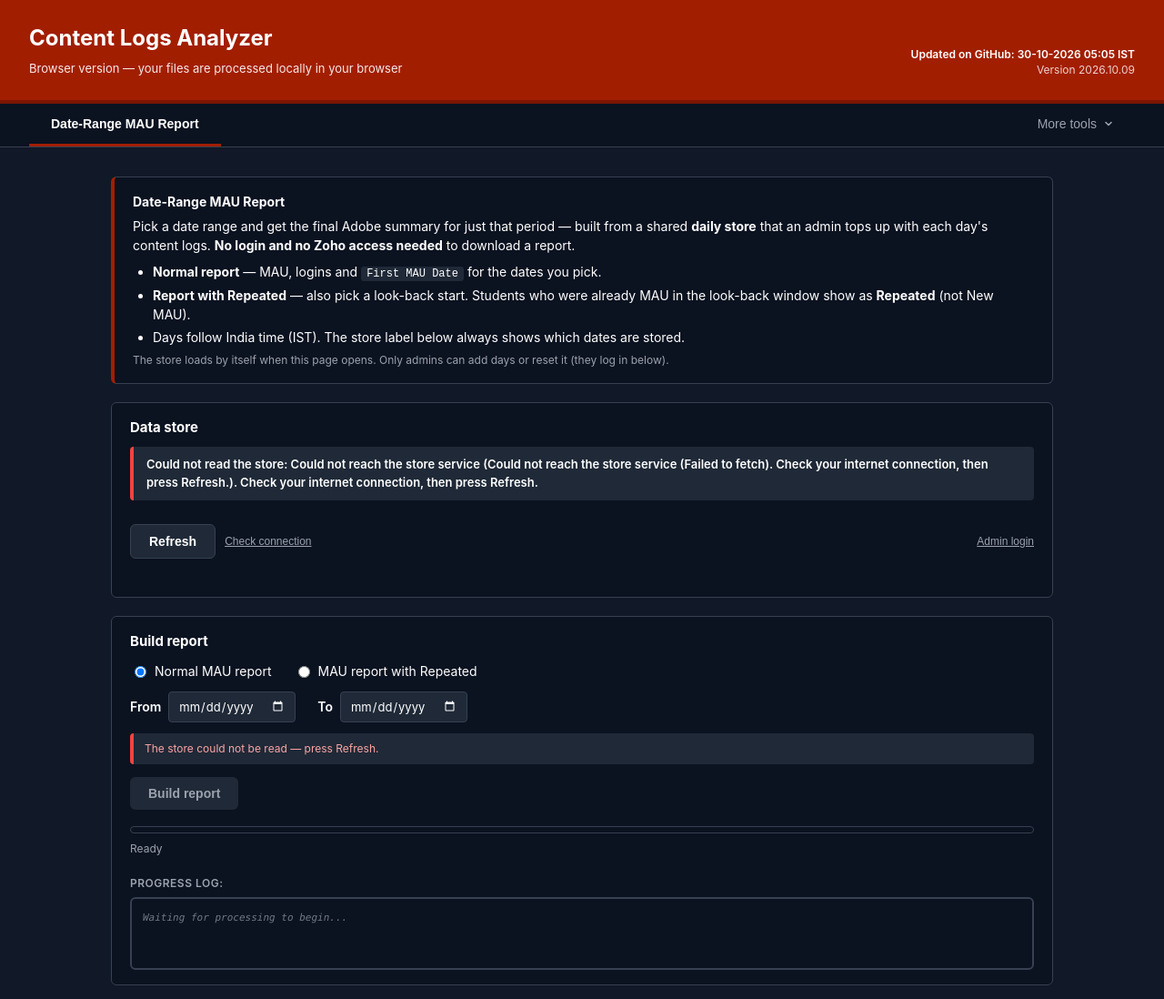
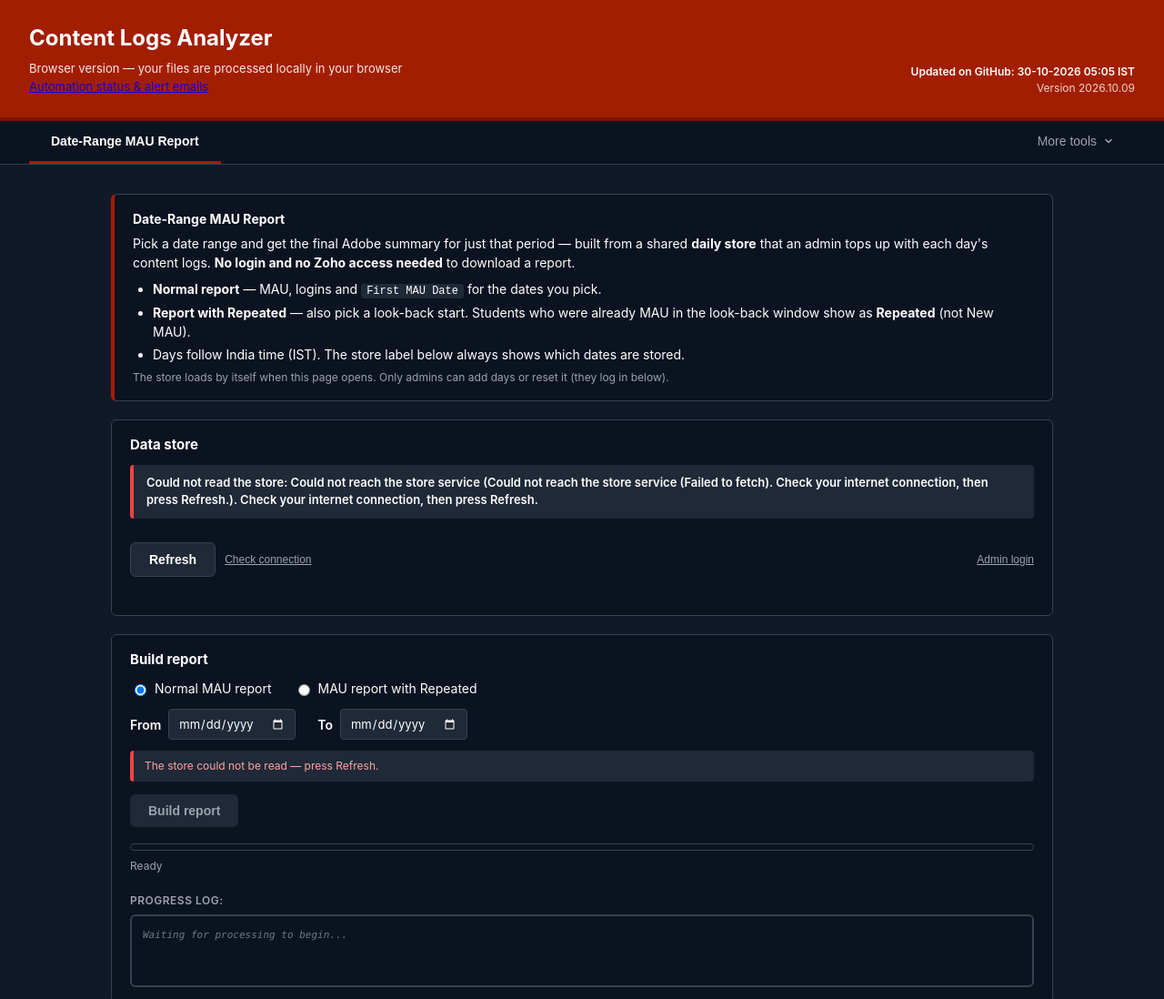
Before and after one commit to devarshjoshi08/clanalysis, a plain HTML site: page index.html in a window 1280 px wide. Shown: the top 1098 px of the page at 91% size. Drawn offline with nearby package versions, Linux system fonts and the light colour scheme; no server answers.

Commit message:
Link the automation status page from the header

```diff
--- a/index.html
+++ b/index.html
@@ -13,6 +13,7 @@
     <div>
       <h1>Content Logs Analyzer</h1>
       <p class="subtitle">Browser version &mdash; your files are processed locally in your browser</p>
+      <p class="subtitle"><a href="automation.html">Automation status &amp; alert emails</a></p>
     </div>
     <!-- Which copy of the site is this? Filled in by app.js (see "Version stamp"). -->
     <div id="siteVersion" class="site-version" aria-live="polite">
```
